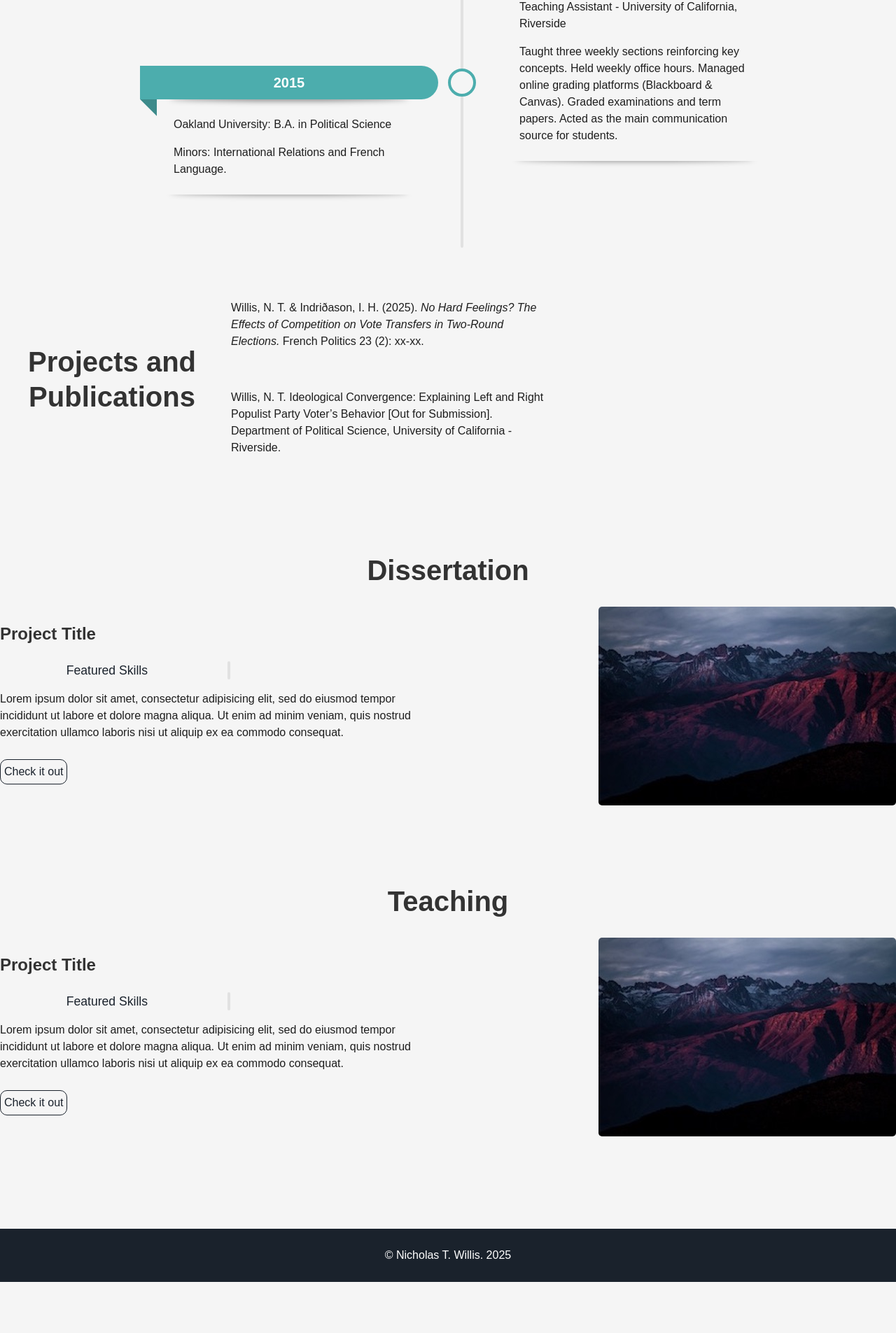
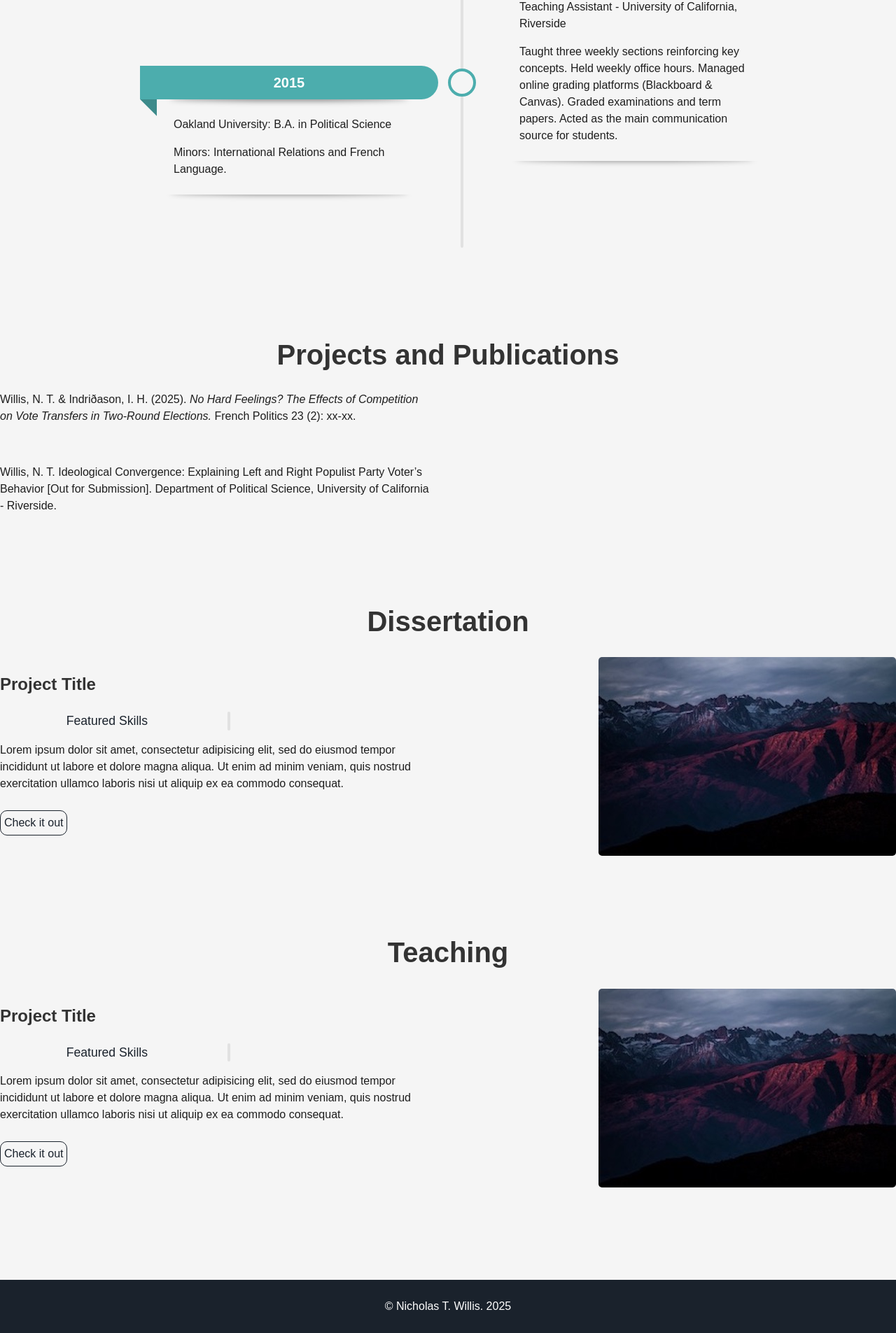
Before and after one commit to SimplyWillis/nicholastwillis, a Jekyll site: the page built from index.html, in a window 1280 px wide. Shown: the part 2086-3991 px from the top of the page at 70% size. Built offline with Jekyll 4.4.1, drawn with Linux system fonts in a browser that asks for light colours; before the commit the page ends 3918 px from its top, so only the background shows below that.

Commit message:
Update projectsandpublications.html

```diff
--- a/_includes/projectsandpublications.html
+++ b/_includes/projectsandpublications.html
@@ -65,18 +65,9 @@
 </style>
 </head>
 
-<div id="wrapper">
-  <div id="column container">
-<div class="row">
-  <div class="column left">
   <h1> Projects and Publications </h1>
-</div>
-<div class="column right" >
   <div class="contents">
     <p> Willis, N. T. & Indriðason, I. H. (2025). <i>No Hard Feelings? The Effects of Competition on Vote Transfers in Two-Round Elections. </i> French Politics 23 (2): xx-xx.   </p>
     <br>
     <p> Willis, N. T. Ideological Convergence: Explaining Left and Right Populist Party Voter’s Behavior [Out for Submission]. Department of Political Science, University of California - Riverside.  </p>
   </div>
-</div>
-</div>
-</div>
```
